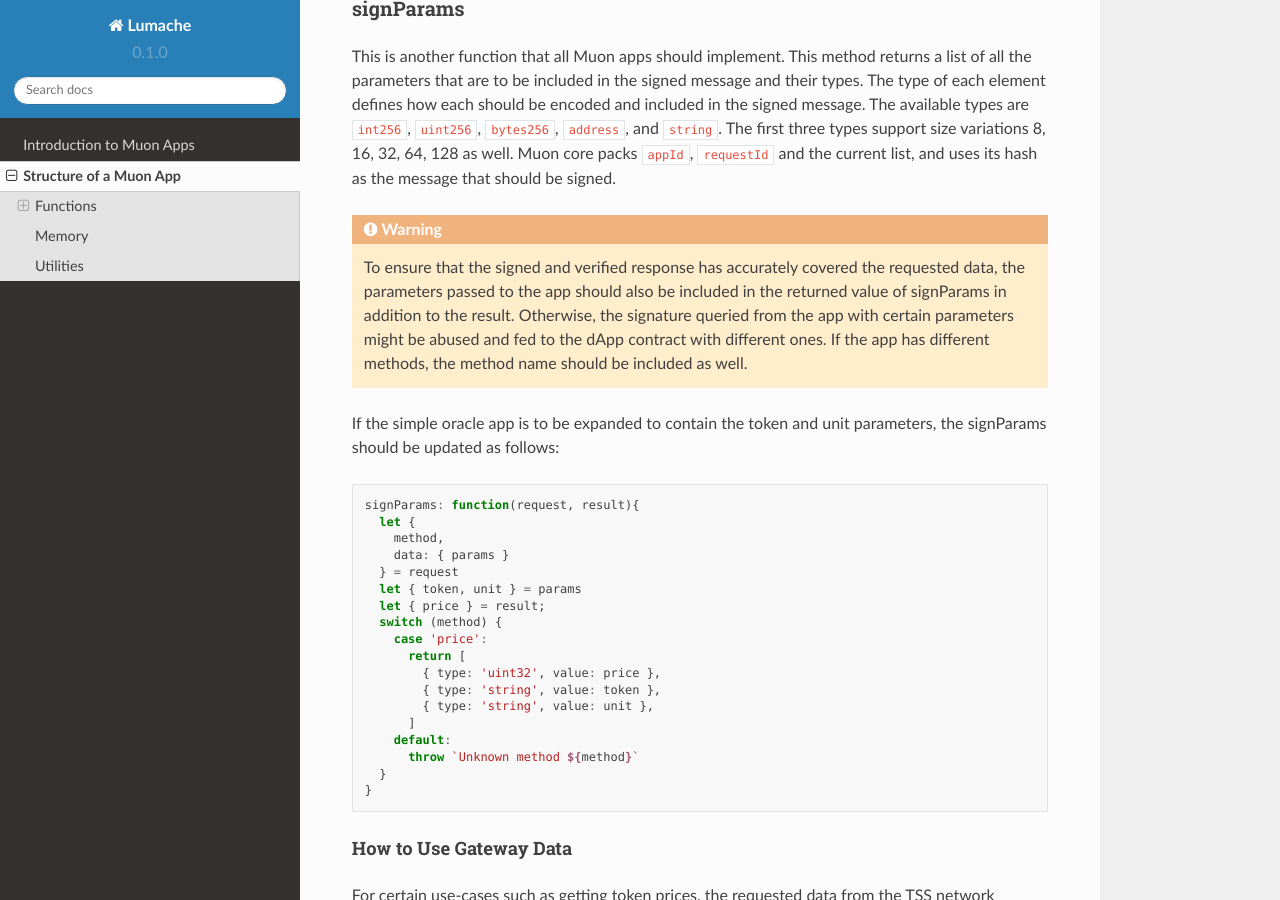
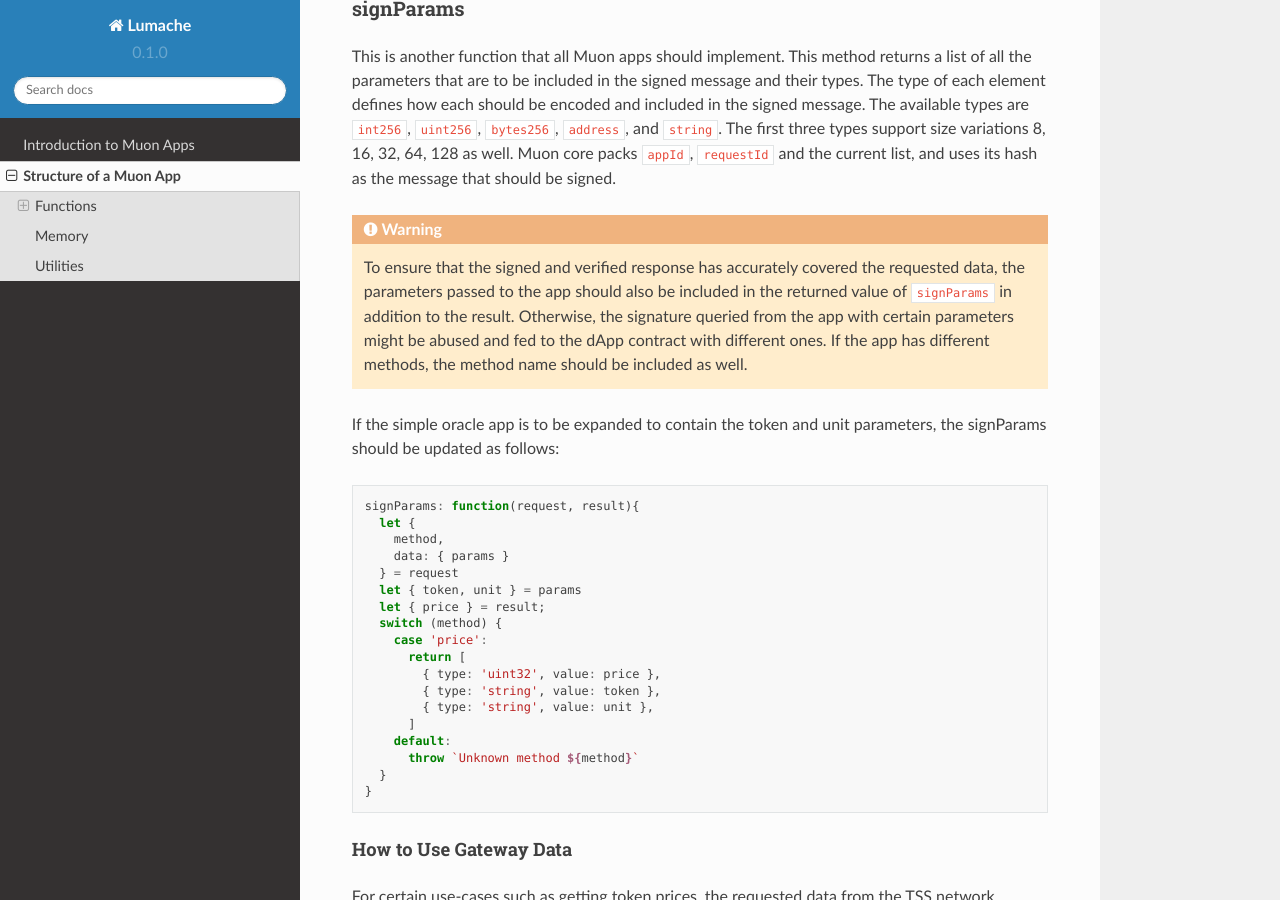
Before and after one commit to abramsymons/rtd-muon, a Sphinx documentation site: the page built from docs/source/structure.rst, in a window 1280 px wide and 900 px high, scrolled down 1229 px. Built offline with Sphinx 7.4.7 and the Read the Docs theme 2.0.0, drawn with Linux system fonts in a browser that asks for light colours.

```diff
--- a/docs/source/structure.rst
+++ b/docs/source/structure.rst
@@ -57,7 +57,7 @@ signParams
 This is another function that all Muon apps should implement. This method returns a list of all the parameters that are to be included in the signed message and their types. The type of each element defines how each should be encoded and included in the signed message. The available types are ``int256``, ``uint256``, ``bytes256``, ``address``, and ``string``. The first three types support size variations 8, 16, 32, 64, 128 as well. Muon core packs ``appId``, ``requestId`` and the current list, and uses its hash as the message that should be signed.
 
 .. warning::
-    To ensure that the signed and verified response has accurately covered the requested data, the parameters passed to the app     should also be included in the returned value of signParams in addition to the result. Otherwise, the signature queried         from the app with certain parameters might be abused and fed to the dApp contract with different ones. If the app has           different methods, the method name should be included as well.
+    To ensure that the signed and verified response has accurately covered the requested data, the parameters passed to the app     should also be included in the returned value of ``signParams`` in addition to the result. Otherwise, the signature queried         from the app with certain parameters might be abused and fed to the dApp contract with different ones. If the app has           different methods, the method name should be included as well.
 
 If the simple oracle app is to be expanded to contain the token and unit parameters, the signParams should be updated as follows:
 
```
